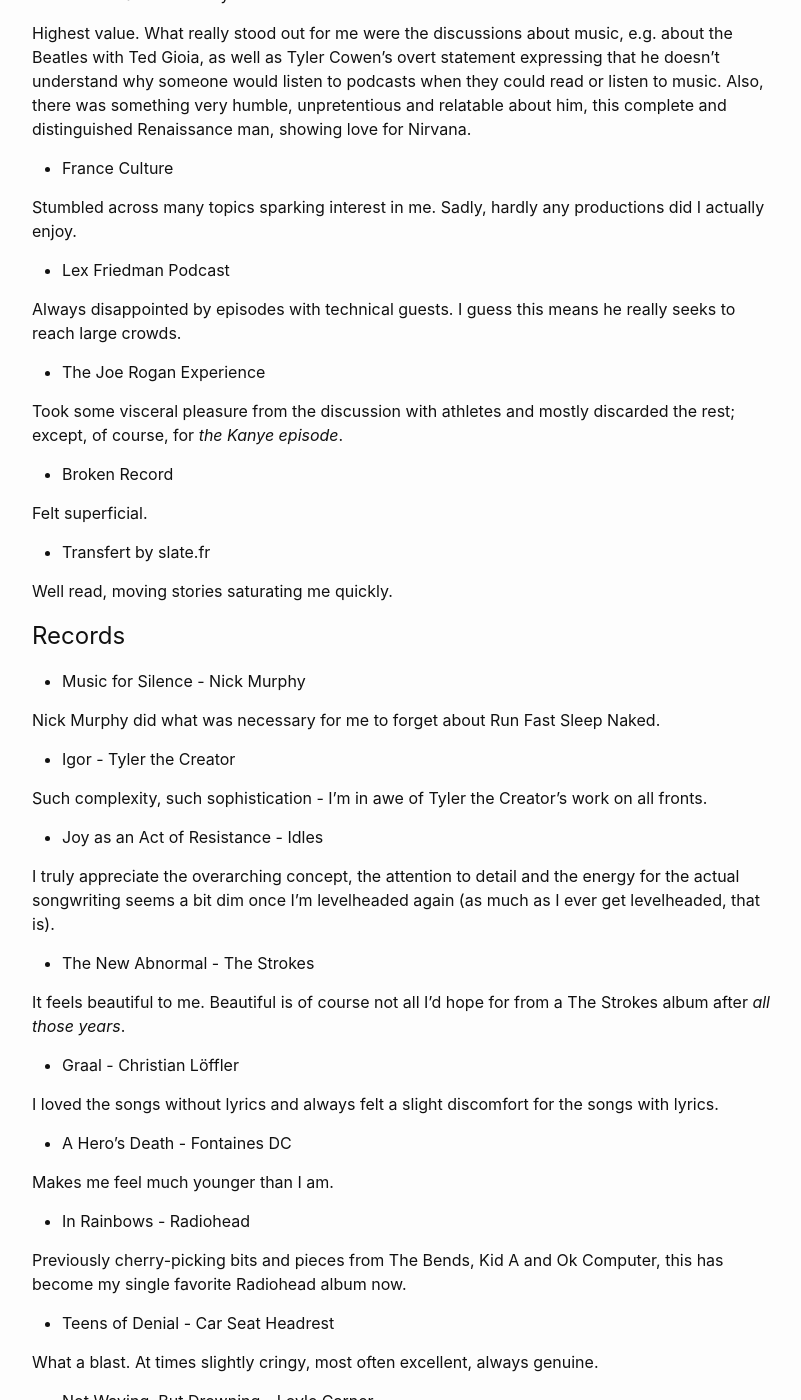
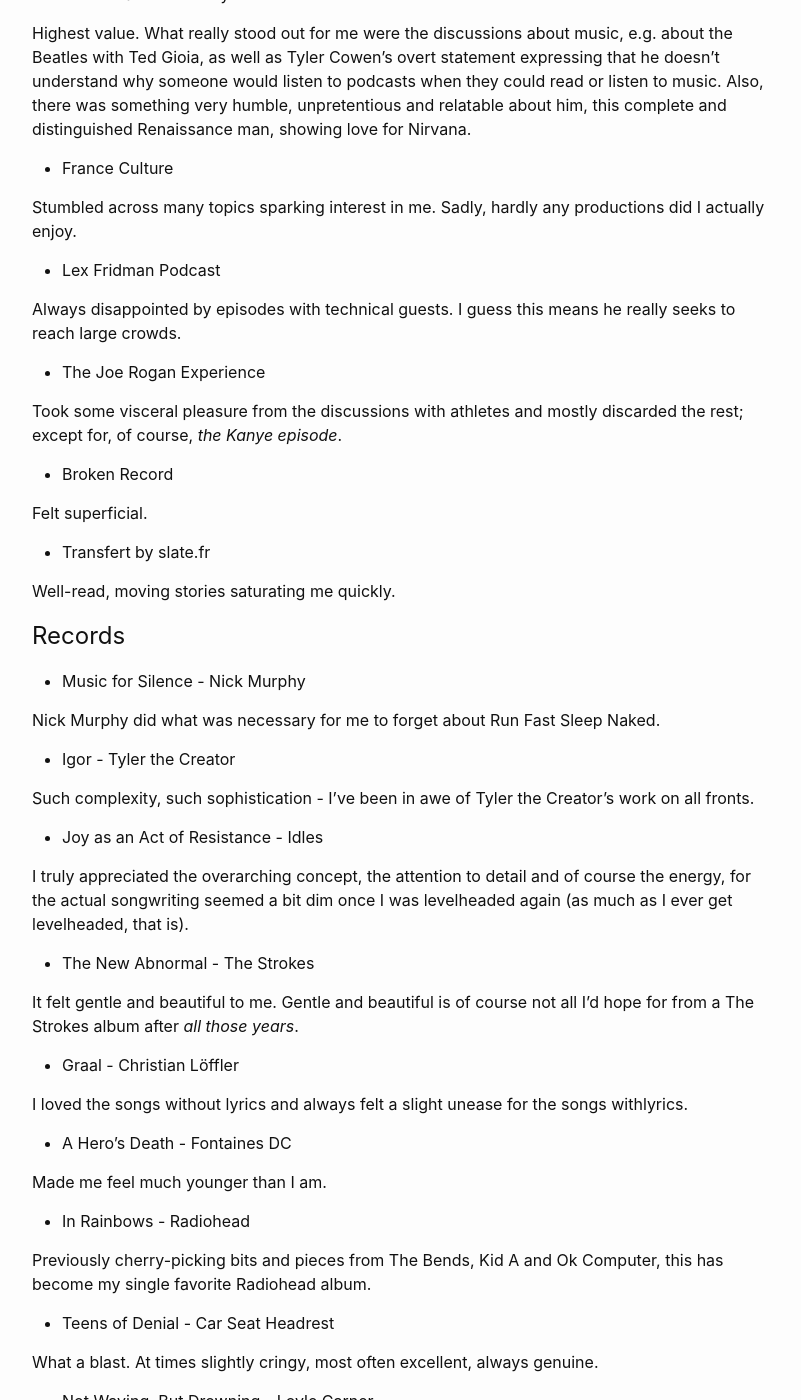
Before and after one commit to kklein/kklein.github.io, a Jekyll site: the page built from _posts/2021-01-02-2020_consuming.markdown, in a window 1280 px wide and 1400 px high, scrolled down 1487 px. Shown: the whole window, without its empty margins (238-1039 px from the left). Built offline with Jekyll 4.4.1, drawn with Linux system fonts in a browser that asks for light colours; some of the changed text lies outside the part shown.

Commit message:
Update 2021-01-02-2020_consuming.markdown

```diff
--- a/_posts/2021-01-02-2020_consuming.markdown
+++ b/_posts/2021-01-02-2020_consuming.markdown
@@ -76,14 +75,14 @@
 Stumbled across many topics sparking interest in me. Sadly, hardly any productions
 did I actually enjoy.
 
-* Lex Friedman Podcast
+* Lex Fridman Podcast
 
 Always disappointed by episodes with technical guests. I guess this means
 he really seeks to reach large crowds.
 
 * The Joe Rogan Experience
 
-Took some visceral pleasure from the discussion with athletes and mostly discarded the rest; except, of course, for _the Kanye episode_.
+Took some visceral pleasure from the discussions with athletes and mostly discarded the rest; except for, of course, _the Kanye episode_.
 
 * Broken Record
 
@@ -91,7 +90,7 @@
 
 * Transfert by slate.fr
 
-Well read, moving stories saturating me quickly.
+Well-read, moving stories saturating me quickly.
 
 
 # Records
@@ -102,29 +101,29 @@
 
 * Igor - Tyler the Creator
 
-Such complexity, such sophistication - I'm in awe of Tyler the Creator's work on all fronts.
+Such complexity, such sophistication - I've been in awe of Tyler the Creator's work on all fronts.
 
 * Joy as an Act of Resistance - Idles
 
-I truly appreciate the overarching concept, the attention to detail and the energy for the actual songwriting seems a bit dim once I'm levelheaded again (as much as I ever get levelheaded, that is).
+I truly appreciated the overarching concept, the attention to detail and of course the energy, for the actual songwriting seemed a bit dim once I was levelheaded again (as much as I ever get levelheaded, that is).
 
 * The New Abnormal - The Strokes
 
-It feels beautiful to me. Beautiful is of course not all I'd hope for from a The Strokes album after _all those years_.
+It felt gentle and beautiful to me. Gentle and beautiful is of course
+not all I'd hope for from a The Strokes album after _all those years_.
 
 * Graal - Christian Löffler
 
-I loved the songs without lyrics and always felt a slight discomfort for the songs with
-lyrics.
+I loved the songs without lyrics and always felt a slight unease for
+the songs withlyrics.
 
 * A Hero's Death - Fontaines DC
 
-Makes me feel much younger than I am.
-
+Made me feel much younger than I am.
 
 * In Rainbows - Radiohead
 
-Previously cherry-picking bits and pieces from The Bends, Kid A and Ok Computer, this has become my single favorite Radiohead album now.
+Previously cherry-picking bits and pieces from The Bends, Kid A and Ok Computer, this has become my single favorite Radiohead album.
 
 * Teens of Denial - Car Seat Headrest
 
```
Also changed, not shown: other parts of _posts/2021-01-02-2020_consuming.markdown (+6 -6 lines).
